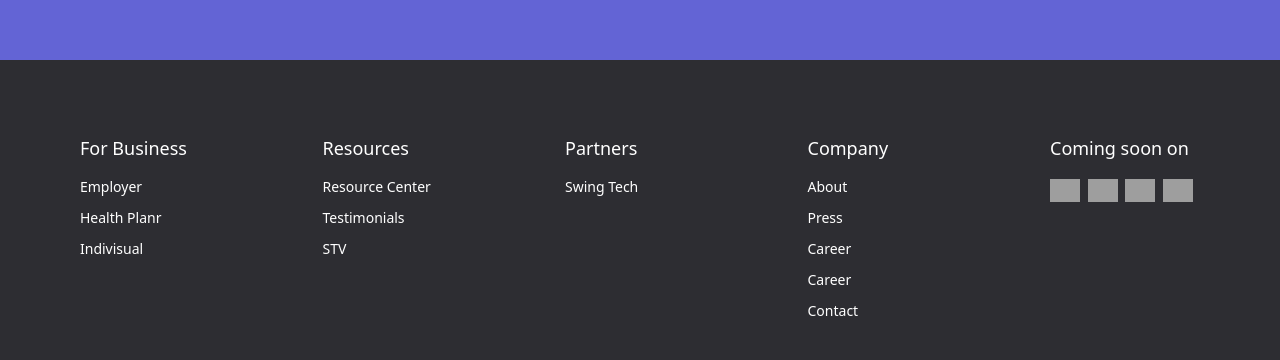
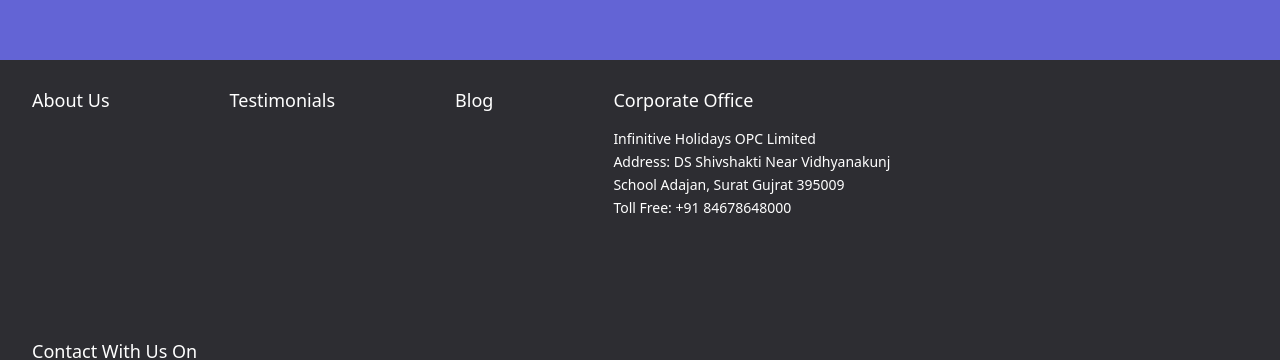
Before and after one commit to Sayantan131/coding_school_for_React, a React (Vite) app in the folder 07Footer/: page / in a window 1280 px wide. Shown: the part 440-800 px from the top of the page. Built offline with nearby package versions, Linux system fonts and the light colour scheme; grey boxes are pictures that could not be loaded.

Commit message:
just done

```diff
--- a/07Footer/src/Footer/footer.css
+++ b/07Footer/src/Footer/footer.css
@@ -1,5 +1,5 @@
 .section__padding{
-    padding: 4rem 4rem;
+    padding: 2rem 2rem;
 }
 
 .footer{
@@ -13,27 +13,20 @@
 
 .sb__footer-links{
     display: flex;
-    justify-content: space-between;
-    align-items: flex-start;
-    flex-direction: row;
-    flex-wrap: wrap;
-    width: 100%;
-    text-align: left;
-    margin-bottom: 2rem;
+   gap: 120px;
+   flex-wrap: wrap;
+   flex-direction: row;
+   text-align: left;
+   width: 100%;
+   margin-bottom: 0.5rem;
 }
 
+
 .sb__footer-links_div{
-    width:150px;
-    margin: 1rem;
     display: flex;
     justify-content: flex-start;
     flex-direction: column;
     color: white;
-}
-
-a{
-    color: rgb(175, 175, 179);
-    text-decoration: none;
 }
 
 .socialmedia{
--- a/07Footer/src/Footer/footer.jsx
+++ b/07Footer/src/Footer/footer.jsx
@@ -7,55 +7,30 @@ const Footer=()=>{
             <div className="sb__footer section__padding">
                 <div className="sb__footer-links">
                     <div className="sb__footer-links_div">
-                        <h4>For Business</h4>
-                        <a href="/employer">
-                            <p>Employer</p>
-                        </a>
-                        <a href="/healthplan">
-                            <p>Health Planr</p>
-                        </a>
-                        <a href="/indivisual">
-                            <p>Indivisual</p>
-                        </a>
+                        <h4>About Us</h4>
+
                     </div>
                     <div className="sb__footer-links_div">
-                    <h4>Resources</h4>
-                        <a href="/resource">
-                            <p>Resource Center</p>
-                        </a>
-                        <a href="/resource">
-                            <p>Testimonials</p>
-                        </a>
-                        <a href="/resource">
-                            <p>STV</p>
-                        </a>
+                    <h4>Testimonials</h4>
+
                     </div>
                     <div className="sb__footer-links_div">
-                        <h4>Partners</h4>
-                        <a href="/employer">
-                            <p>Swing Tech</p>
-                        </a>
+                        <h4>Blog</h4>
+
                     </div>
                     <div className="sb__footer-links_div">
-                        <h4>Company</h4>
-                        <a href="/about">
-                            <p>About</p>
-                        </a>
-                        <a href="/press">
-                            <p>Press</p>
-                        </a>
-                        <a href="/career">
-                            <p>Career</p>
-                        </a>
-                        <a href="/career">
-                            <p>Career</p>
-                        </a>
-                        <a href="/contact">
-                            <p>Contact</p>
-                        </a>
+                        <h4>Corporate Office</h4>
+                       <div className="Details">
+                        <span>
+                        <p>Infinitive Holidays OPC Limited</p>
+                        <p>Address: DS Shivshakti Near Vidhyanakunj</p>
+                        <p>School Adajan, Surat Gujrat 395009</p>
+                        <p>Toll Free: +91 84678648000</p>
+                        </span>
+                       </div>
                     </div>
                     <div className="sb__footer-links_div">
-                        <h4>Coming soon on</h4>
+                        <h4>Contact With Us On</h4>
                         <div className="socialmedia">
                             <p><img src="{fb}" alt="fb" /></p>
                             <p><img src="{twiter}" alt="t" /></p>
@@ -63,7 +38,17 @@ const Footer=()=>{
                             <p><img src="{insta}" alt="in" /></p>
                         </div>
                     </div>
+                    <div className="sb__footer-links_div">
+                    <div className="another-details">
+
+                    <span>
+                        <p>Phone: 9090909000</p>
+                        <p>Mail: info.infinitiveholidays.com</p>
+                    </span>
+                    </div>
+                    </div>
                 </div>
+
                 <hr></hr>
 
                 <div className="sb__footer-below">
@@ -81,6 +66,7 @@ const Footer=()=>{
                 </div>
             </div>
         </div>
+
     )
 }
 
```
